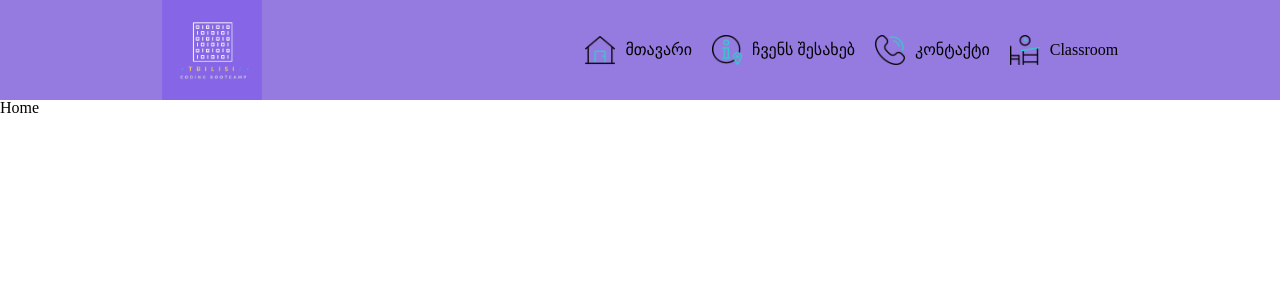
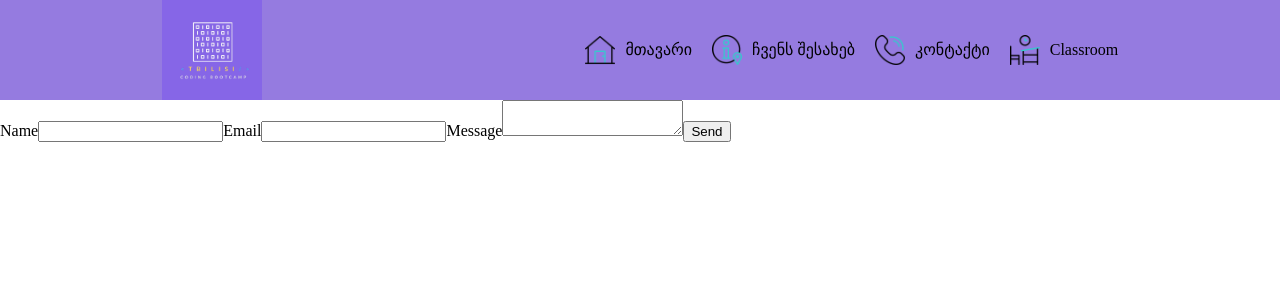
Before and after one commit to datka-datucha22/TbilisiBootcamp, a React (Create React App) app: page / in a window 1280 px wide. Shown: the top 300 px of the page. Built offline with nearby package versions, Linux system fonts and the light colour scheme; a web font is replaced by a local one.

Commit message:
email.js form

```diff
--- a/package.json
+++ b/package.json
@@ -4,6 +4,7 @@
   "version": "0.1.0",
   "private": true,
   "dependencies": {
+    "@emailjs/browser": "^3.7.0",
     "@testing-library/jest-dom": "^5.16.5",
     "@testing-library/react": "^13.4.0",
     "@testing-library/user-event": "^13.5.0",
--- /dev/null
+++ b/src/Components/Form.jsx
@@ -0,0 +1,31 @@
+import React, { useRef } from 'react';
+import emailjs from '@emailjs/browser';
+
+export const ContactUs = () => {
+    const form = useRef();
+
+    const sendEmail = (e) => {
+        e.preventDefault();
+
+        emailjs.sendForm('service_akv11bp', 'template_wqq6rle', form.current, 'hOYAjVD0_Wd484GZt')
+            .then((result) => {
+                alert('message sented')
+            }, (error) => {
+                console.log(error.text);
+            });
+    };
+
+
+    return (
+        <form ref={form} onSubmit={sendEmail}>
+            <label className="form-name-label">Name</label>
+            <input className="form-name-input" type="text" name="to_name" />
+            <label className="form-email-label">Email</label>
+            <input className="form-email-input" type="email" name="from_name" />
+            <label className="form-message-label">Message</label>
+            <textarea className="form-message-input" name="message" />
+            <input className="form-button-input" type="submit" value="Send" />
+        </form>
+    );
+};
+export default ContactUs
--- a/src/Pages/Home.jsx
+++ b/src/Pages/Home.jsx
@@ -1,7 +1,10 @@
 import React from 'react'
+import Form from '../Components/Form'
 
 export default function Home() {
   return (
-    <div>Home</div>
+    <div className="home">
+      <Form />
+    </div>
   )
 }
--- /dev/null
+++ b/src/sas/home/Home.css
@@ -0,0 +1 @@
+/*# sourceMappingURL=Home.css.map */
```
Also changed, not shown: src/sas/home/Home.scss (added), 2 other files (tests, documents, lock files or other folders).
